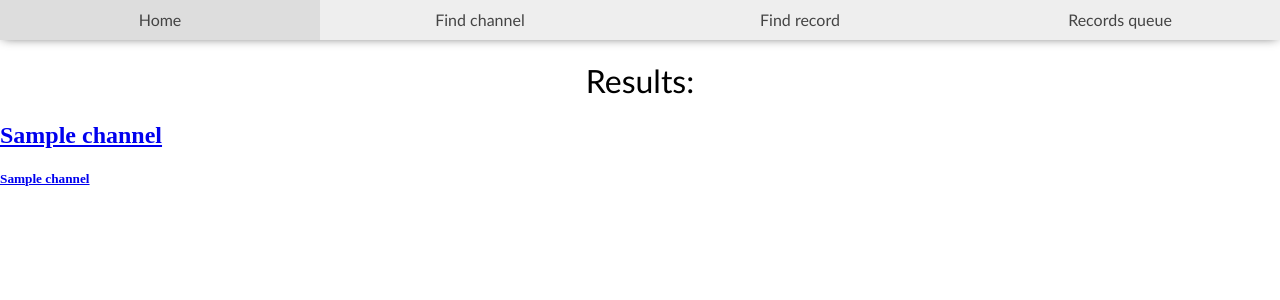
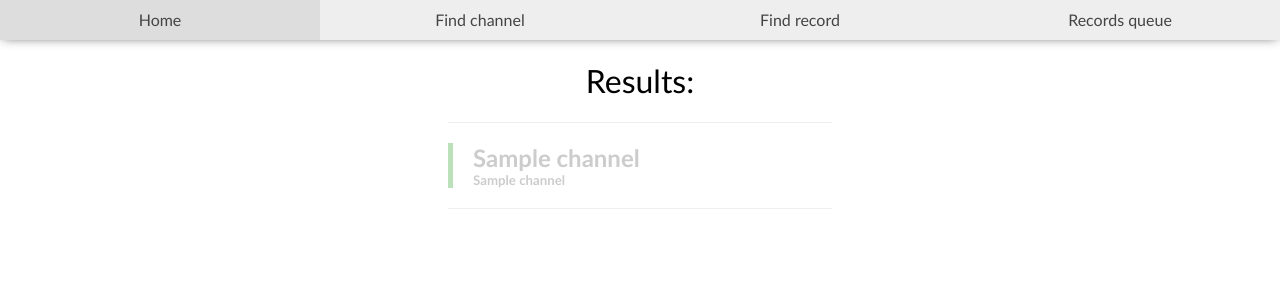
Before and after one commit to tonysafarik/MediaHunter, a Spring app: page /channel/list in a window 1280 px wide. Shown: the top 300 px of the page. Run offline with Thymeleaf, Linux system fonts and the light colour scheme; the template is opened without the code that fills it: most values are stand-ins (such as "Sample title", 1, 10 or a date in 2020); data that the repository does not hold is empty.

Commit message:
cascading styles update

```diff
--- a/web/src/main/webapp/WEB-INF/scss/_channel.scss
+++ b/web/src/main/webapp/WEB-INF/scss/_channel.scss
@@ -1 +1,2 @@
 @import "channel/find_form";
+@import "channel/list_item";
--- /dev/null
+++ b/web/src/main/webapp/WEB-INF/scss/channel/_list_item.scss
@@ -0,0 +1,119 @@
+$border-color: #EEE;
+
+$item-border: #BBE1BB;
+$item-border-hover: #6A6;
+$item-highlight-text: #CCC;
+$item-highlight-text-hover: #2A2;
+
+$new-item-border: #BBB;
+$new-item-border-hover: #666;
+$new-item-highlight-text: #CCC;
+$new-item-highlight-text-hover: #333;
+
+.DB_list_item {
+    width: 30%;
+    min-width: 300px;
+    margin: 0 auto;
+    font-family: calibri;
+    transition-duration: 0.2s;
+    padding: 10px 0;
+    border-top: 1px solid $border-color;
+    border-bottom: 1px solid $border-color;
+
+    a {
+        text-decoration: none;
+    }
+
+    .info {
+        padding-left: 20px;
+        margin: 10px 0;
+        transition-duration: 0.6s;
+        border-left: 5px solid $item-border;
+
+        h2, h5 {
+            margin: 0;
+            color: $item-highlight-text;
+            transition-duration: 0.6s;
+        }
+    }
+
+    &:hover {
+        .info {
+            border-left: 5px solid $item-border-hover;
+            padding-left: 30px;
+
+            h2 {
+                color: $item-highlight-text-hover;
+            }
+        }
+    }
+}
+
+.MCP_list_item {
+    @extend .DB_list_item;
+
+    .info {
+        border-left: 5px solid $new-item-border;
+
+        h2, h5 {
+            color: $new-item-highlight-text;
+        }
+    }
+
+    &:hover {
+        .info {
+            border-left: 5px solid $new-item-border-hover;
+
+            h2 {
+                color: $new-item-highlight-text-hover;
+            }
+        }
+    }
+
+    form {
+        display: flex;
+
+        .trusted {
+            span {
+                display: block;
+                width: 100%;
+                height: 100%;
+                text-align: center;
+                line-height: 30px;
+                transition-duration: 0.2s;
+                background-color: #EEE;
+                cursor: pointer;
+                &:hover {
+                    background-color: #9DA;
+                }
+            }
+
+            input[type="checkbox"] {
+                display: none;
+                transition-duration: 0.4s;
+
+                &:checked {
+                    & + span {
+                        background-color: rgb(70, 156, 75);
+                        color: #E5E5E5;
+                    }
+                }
+            }
+
+            flex-basis: 30%;
+        }
+
+        input[type="submit"] {
+            flex-grow: 1;
+            height: 30px;
+            border: none;
+            background-color: $new-item-border;
+            cursor: pointer;
+            transition-duration: 0.4s;
+
+            &:hover {
+                background-color: $item-border-hover;
+            }
+        }
+    }
+}
--- a/web/src/main/webapp/resources/css/main_layout.css
+++ b/web/src/main/webapp/resources/css/main_layout.css
@@ -86,3 +86,113 @@ body {
   background-color: #DDD;
   cursor: pointer;
 }
+
+.DB_list_item, .MCP_list_item {
+  width: 30%;
+  min-width: 300px;
+  margin: 0 auto;
+  font-family: calibri;
+  -webkit-transition-duration: 0.2s;
+          transition-duration: 0.2s;
+  padding: 10px 0;
+  border-top: 1px solid #EEE;
+  border-bottom: 1px solid #EEE;
+}
+
+.DB_list_item a, .MCP_list_item a {
+  text-decoration: none;
+}
+
+.DB_list_item .info, .MCP_list_item .info {
+  padding-left: 20px;
+  margin: 10px 0;
+  -webkit-transition-duration: 0.6s;
+          transition-duration: 0.6s;
+  border-left: 5px solid #BBE1BB;
+}
+
+.DB_list_item .info h2, .MCP_list_item .info h2, .DB_list_item .info h5, .MCP_list_item .info h5 {
+  margin: 0;
+  color: #CCC;
+  -webkit-transition-duration: 0.6s;
+          transition-duration: 0.6s;
+}
+
+.DB_list_item:hover .info, .MCP_list_item:hover .info {
+  border-left: 5px solid #6A6;
+  padding-left: 30px;
+}
+
+.DB_list_item:hover .info h2, .MCP_list_item:hover .info h2 {
+  color: #2A2;
+}
+
+.MCP_list_item .info {
+  border-left: 5px solid #BBB;
+}
+
+.MCP_list_item .info h2, .MCP_list_item .info h5 {
+  color: #CCC;
+}
+
+.MCP_list_item:hover .info {
+  border-left: 5px solid #666;
+}
+
+.MCP_list_item:hover .info h2 {
+  color: #333;
+}
+
+.MCP_list_item form {
+  display: -webkit-box;
+  display: -ms-flexbox;
+  display: flex;
+}
+
+.MCP_list_item form .trusted {
+  -ms-flex-preferred-size: 30%;
+      flex-basis: 30%;
+}
+
+.MCP_list_item form .trusted span {
+  display: block;
+  width: 100%;
+  height: 100%;
+  text-align: center;
+  line-height: 30px;
+  -webkit-transition-duration: 0.2s;
+          transition-duration: 0.2s;
+  background-color: #EEE;
+  cursor: pointer;
+}
+
+.MCP_list_item form .trusted span:hover {
+  background-color: #9DA;
+}
+
+.MCP_list_item form .trusted input[type="checkbox"] {
+  display: none;
+  -webkit-transition-duration: 0.4s;
+          transition-duration: 0.4s;
+}
+
+.MCP_list_item form .trusted input[type="checkbox"]:checked + span {
+  background-color: #469c4b;
+  color: #E5E5E5;
+}
+
+.MCP_list_item form input[type="submit"] {
+  -webkit-box-flex: 1;
+      -ms-flex-positive: 1;
+          flex-grow: 1;
+  height: 30px;
+  border: none;
+  background-color: #BBB;
+  cursor: pointer;
+  -webkit-transition-duration: 0.4s;
+          transition-duration: 0.4s;
+}
+
+.MCP_list_item form input[type="submit"]:hover {
+  background-color: #6A6;
+}
```
